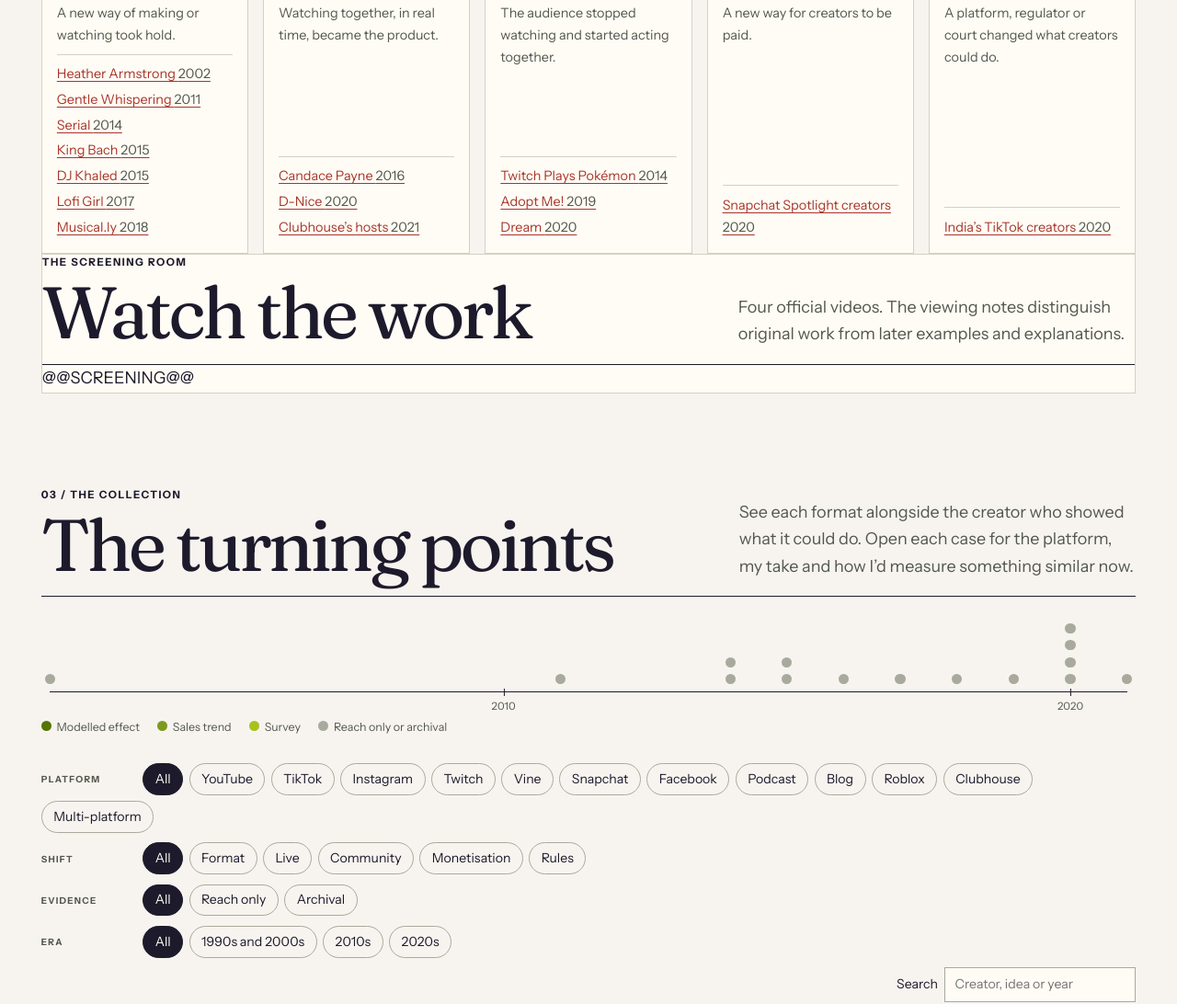
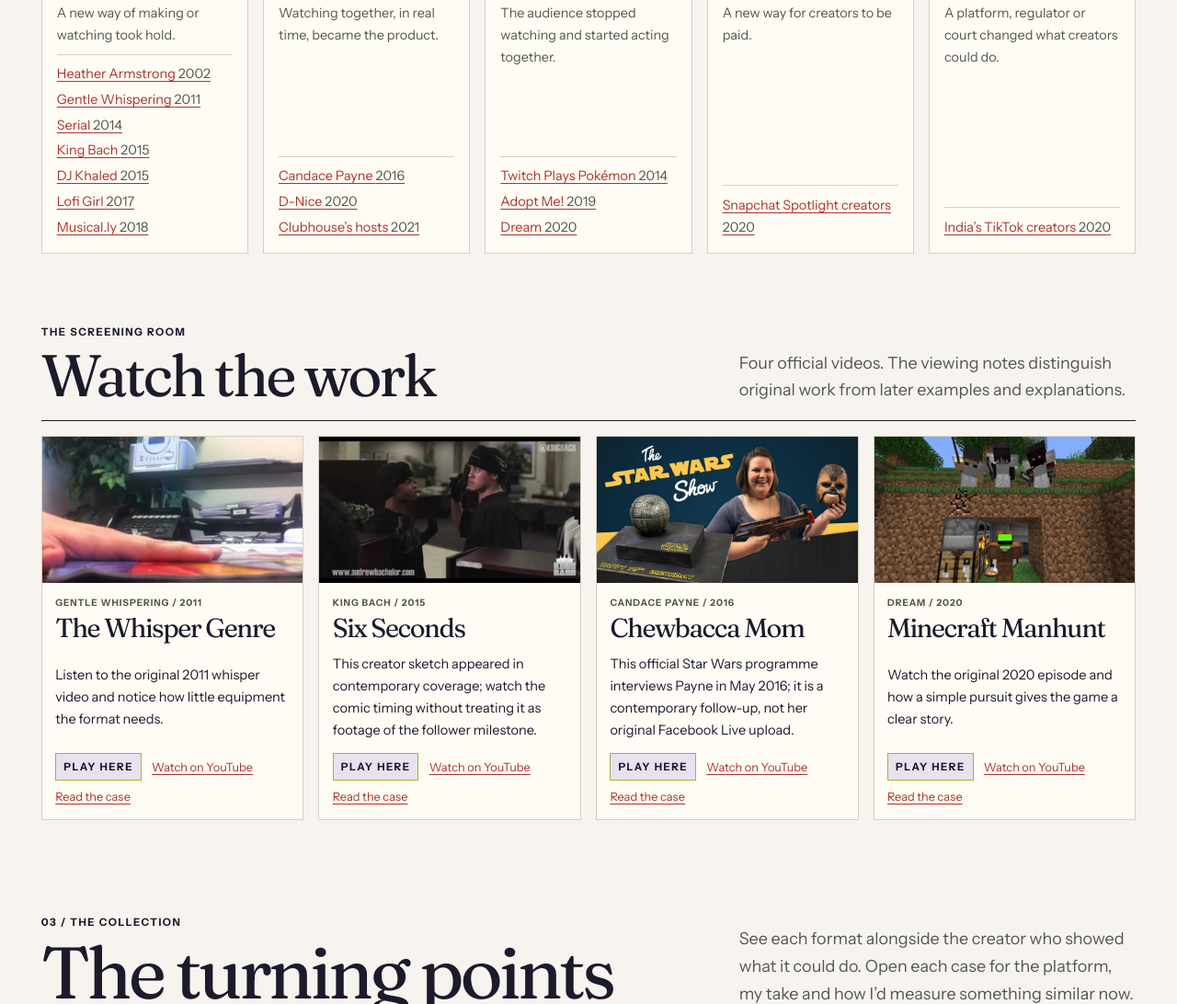
Before and after one commit to mattbatcheldor/creator-turning-points, a plain HTML site: page edition-04/index.html in a window 1280 px wide. Shown: the part 2771-3863 px from the top of the page at 92% size. Drawn offline with Linux system fonts and the light colour scheme.

Commit message:
Render the four verified screening films for Edition 04

```diff
--- a/edition-04/index.html
+++ b/edition-04/index.html
@@ -298,9 +298,52 @@ a{color:var(--teal)}.top nav a,.wordmark{color:var(--ink)}
 <div class="mech"><h3><button class="mech-pick" type="button" data-value="Monetisation">Monetisation</button></h3><p>A new way for creators to be paid.</p><ul><li><a href="#snapchat-spotlight">Snapchat Spotlight creators <span>2020</span></a></li></ul></div>
 <div class="mech"><h3><button class="mech-pick" type="button" data-value="Rules">Rules</button></h3><p>A platform, regulator or court changed what creators could do.</p><ul><li><a href="#india-tiktok-ban">India’s TikTok creators <span>2020</span></a></li></ul></div></div>
 </section>
-<section class="screening" id="screening" aria-labelledby="screening-title">
+<section class="screenings" id="screening" aria-labelledby="screening-title">
 <div class="section-head"><div><p class="small">The screening room</p><h2 id="screening-title">Watch the work</h2></div><p>Four official videos. The viewing notes distinguish original work from later examples and explanations.</p></div>
-<div class="film-grid">@@SCREENING@@</div>
+<div class="screen-grid"><article class="screening">
+<span class="film-frame"><img src="../assets/edition-04/gentle-whispering-asmr.webp?v=9b36d14f861c" alt="A hand rests on a magazine in front of a shelf of electronics" width="800" height="450" loading="lazy" decoding="async"></span>
+<div class="film-body">
+<div class="film-heading"><p class="small">Gentle Whispering / 2011</p><h3>The Whisper Genre</h3></div>
+<p>Listen to the original 2011 whisper video and notice how little equipment the format needs.</p>
+<div class="film-actions">
+<button class="play-film small" type="button" data-video="VAxyAxXiOoc" data-title="The Whisper Genre" hidden>Play here</button><a href="https://www.youtube.com/watch?v=VAxyAxXiOoc">Watch on YouTube</a>
+<a href="#gentle-whispering-asmr">Read the case</a>
+</div>
+</div>
+</article>
+<article class="screening">
+<span class="film-frame"><img src="../assets/edition-04/king-bach-vine.webp?v=ca38e16295ac" alt="King Bach and another performer speak in a restaurant sketch" width="800" height="450" loading="lazy" decoding="async"></span>
+<div class="film-body">
+<div class="film-heading"><p class="small">King Bach / 2015</p><h3>Six Seconds</h3></div>
+<p>This creator sketch appeared in contemporary coverage; watch the comic timing without treating it as footage of the follower milestone.</p>
+<div class="film-actions">
+<button class="play-film small" type="button" data-video="t2yftAy-Tvw" data-title="Six Seconds" hidden>Play here</button><a href="https://www.youtube.com/watch?v=t2yftAy-Tvw">Watch on YouTube</a>
+<a href="#king-bach-vine">Read the case</a>
+</div>
+</div>
+</article>
+<article class="screening">
+<span class="film-frame"><img src="../assets/edition-04/chewbacca-mom.webp?v=9d37b63d304f" alt="Candace Payne holds a Chewbacca mask beside The Star Wars Show title" width="800" height="450" loading="lazy" decoding="async"></span>
+<div class="film-body">
+<div class="film-heading"><p class="small">Candace Payne / 2016</p><h3>Chewbacca Mom</h3></div>
+<p>This official Star Wars programme interviews Payne in May 2016; it is a contemporary follow-up, not her original Facebook Live upload.</p>
+<div class="film-actions">
+<button class="play-film small" type="button" data-video="-IVW0aIO2Lg" data-title="Chewbacca Mom" hidden>Play here</button><a href="https://www.youtube.com/watch?v=-IVW0aIO2Lg">Watch on YouTube</a>
+<a href="#chewbacca-mom">Read the case</a>
+</div>
+</div>
+</article>
+<article class="screening">
+<span class="film-frame"><img src="../assets/edition-04/dream-minecraft-manhunt.webp?v=db0541072086" alt="Minecraft characters stand above and below a grass ledge" width="800" height="450" loading="lazy" decoding="async"></span>
+<div class="film-body">
+<div class="film-heading"><p class="small">Dream / 2020</p><h3>Minecraft Manhunt</h3></div>
+<p>Watch the original 2020 episode and how a simple pursuit gives the game a clear story.</p>
+<div class="film-actions">
+<button class="play-film small" type="button" data-video="tylNqtyj0gs" data-title="Minecraft Manhunt" hidden>Play here</button><a href="https://www.youtube.com/watch?v=tylNqtyj0gs">Watch on YouTube</a>
+<a href="#dream-minecraft-manhunt">Read the case</a>
+</div>
+</div>
+</article></div>
 </section>
 <section class="archive" id="archive" aria-labelledby="archive-title">
 <div class="section-head"><div><p class="small">03 / The collection</p><h2 id="archive-title">The turning points</h2></div><p>See each format alongside the creator who showed what it could do. Open each case for the platform, my take and how I’d measure something similar now.</p></div>
```
Also changed, not shown: src/page-template-04.html (+2 -2 lines), verification/edition-04/checks.txt.
